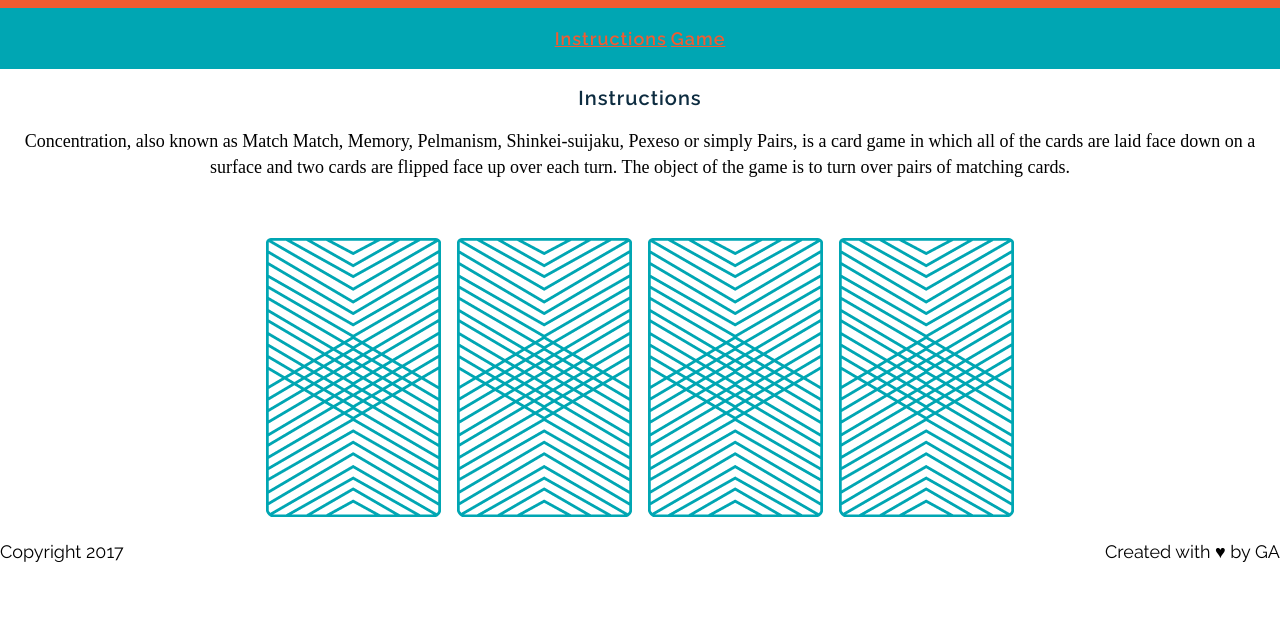
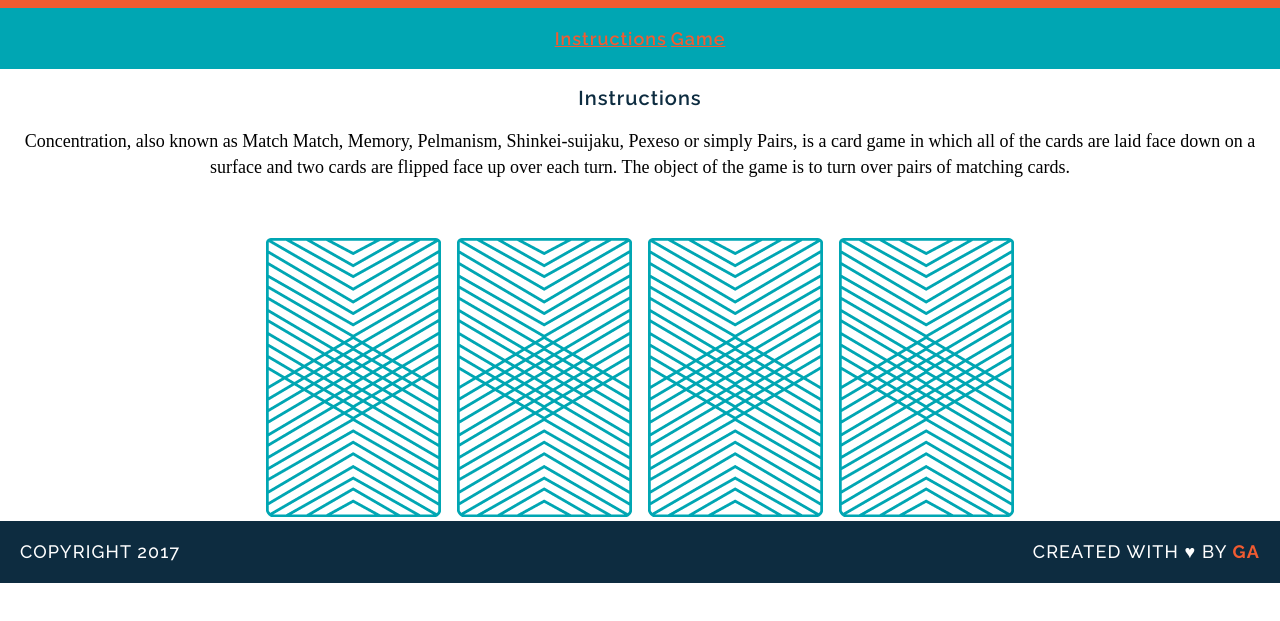
Before and after one commit to lucaspchartier/wdi_fundamentals_memorygame, a plain HTML site: page memory_game/index.html in a window 1280 px wide. Shown: the part 89-710 px from the top of the page. Drawn offline with Linux system fonts and the light colour scheme; a web font is replaced by a local one.

Commit message:
CSS changes

```diff
--- a/memory_game/css/style.css
+++ b/memory_game/css/style.css
@@ -48,9 +48,9 @@ img {
 	margin: 40px 8px 0 8px;
 }
 
-footer .clearfix {
+footer {
 	text-transform: uppercase;
-	padding: 0 20px 0 20px;
+	padding: 0 20px;
 	background-color: #0D2C40;
 	color: white;
 	font-size: 14px;
@@ -76,3 +76,8 @@ clear: both;
 height: 0;
 font-size: 0;
 }
+
+.name {
+	color: #F15B31;
+	font-weight: 700;
+}
--- a/memory_game/index.html
+++ b/memory_game/index.html
@@ -18,7 +18,7 @@
 			<p>Concentration, also known as Match Match, Memory, Pelmanism, Shinkei-suijaku, Pexeso or simply Pairs, is a card game in which all of the cards are laid face down on a surface and two cards are flipped face up over each turn. The object of the game is to turn over pairs of matching cards.</p>
 			<div id="game-board" class="board clearfix"></div>
 		</main>
-		<footer>
+		<footer class="clearfix">
 			<p class="copyright">Copyright 2017</p>
 			<p class="message">Created with &hearts; by <span class="name">GA</span></p>
 		</footer>
```
